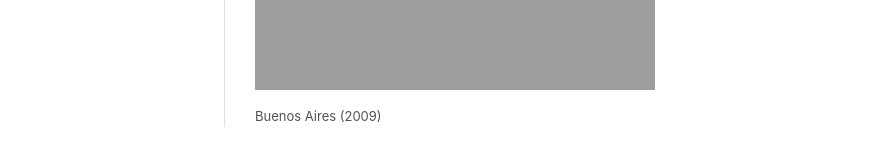
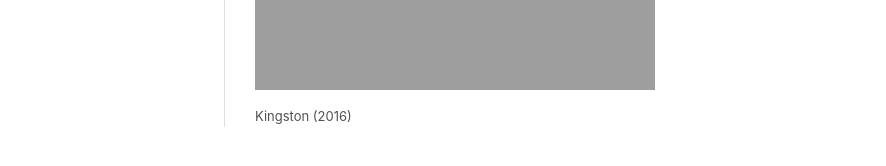
Before and after one commit to qasar/qasar.github.io, a Jekyll site: the page built from photos.html, in a window 1280 px wide. Shown: the part 385-551 px from the top of the page, without its empty margins (35-921 px from the left). Built offline with Jekyll 4.4.1, drawn with Linux system fonts in a browser that asks for light colours.

Commit message:
Update photos.html

```diff
--- a/photos.html
+++ b/photos.html
@@ -181,7 +181,7 @@ Photography is not like painting. There is a creative fraction of a second when
 <img id="gallery" onclick="handlePhotoClick(event, this)"  src=	"https://qy.co/assets/bike.JPG",>
 
 <div id="locationsText">
-Buenos Aires (2009)
+Kingston (2016)
 </div>
 
 </div>
```
